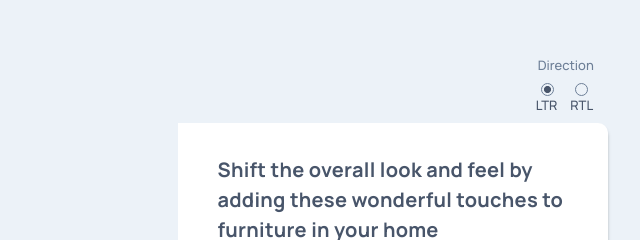
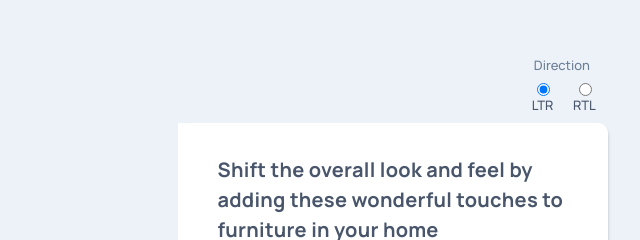
Before and after one commit to nicm42/article-preview, a website with bundled scripts: page index.html in a window 1280 px wide. Shown: the part 152-392 px from the top of the page, 390-1030 px from the left. Built offline with nearby package versions, Linux system fonts and the light colour scheme; files whose address does not match are found by name.

Commit message:
Put radio buttons back to browser defaults

```diff
--- a/src/styles/components/_toggle.scss
+++ b/src/styles/components/_toggle.scss
@@ -8,13 +8,9 @@ aside {
 .toggle {
   border: none;
 
-  & legend {
-    padding-bottom: 1em;
-  }
-
   &__radios {
     display: flex;
-    gap: 1em;
+    gap: 1.5em;
   }
 
   &__radio {
@@ -28,27 +24,6 @@ aside {
   }
 
   & input {
-    position: relative;
-    appearance: none;
     cursor: pointer;
   }
-
-  & input::before {
-    position: absolute;
-    content: '';
-    inset: -1em 0;
-    width: 1em;
-    height: 1em;
-    border: 1px solid var(--desaturatedDarkBlue);
-    border-radius: 50%;
-  }
-
-  & input:checked::before {
-    background: radial-gradient(
-      var(--veryDarkGrayishBlue) 0%,
-      var(--veryDarkGrayishBlue) 40%,
-      transparent 50%,
-      transparent 100%
-    );
-  }
 }
```
